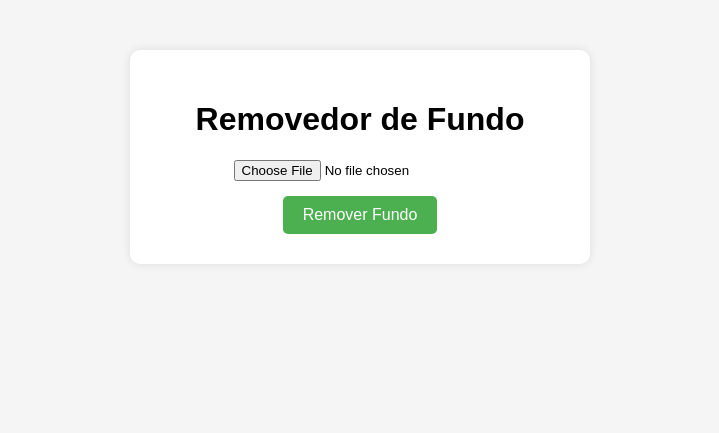
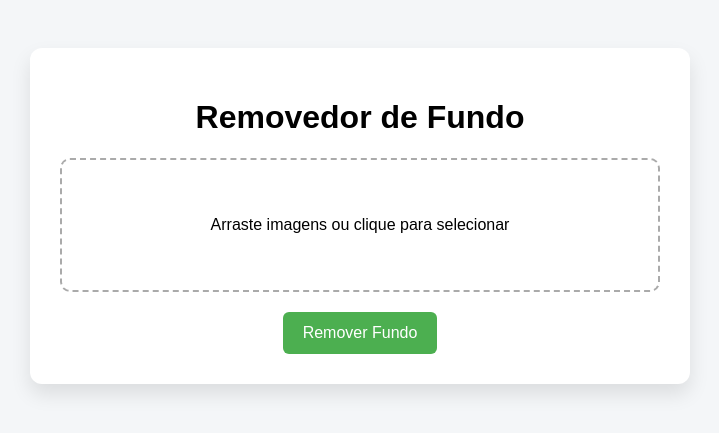
Before and after one commit to Jabes-CS/removedor-de-fundo, a FastAPI app: page / in a window 1280 px wide. Shown: the top 433 px of the page, without its empty margins (280-999 px from the left). Run offline with FastAPI, Linux system fonts and the light colour scheme.

Commit message:
atualizando o frontend

```diff
--- a/app/main.py
+++ b/app/main.py
@@ -21,10 +21,10 @@ output_folder.mkdir(exist_ok=True)
 @app.post("/remover-fundo")
 async def remover(file: UploadFile = File(...)):
 
-    file_id = str(uuid.uuid4())
+    nome_original = Path(file.filename).stem
 
-    input_path = input_folder / f"{file_id}_{file.filename}"
-    output_path = output_folder / f"{file_id}_fundo_removido.png"
+    input_path = input_folder / file.filename
+    output_path = output_folder / f"{nome_original}_fundo_removido.png"
 
     with open(input_path, "wb") as buffer:
         buffer.write(await file.read())
--- a/app/templates/index.html
+++ b/app/templates/index.html
@@ -9,38 +9,54 @@
 
 body{
 font-family: Arial;
+background:#f4f6f8;
 text-align:center;
-background:#f5f5f5;
-margin-top:50px;
+padding:40px;
 }
 
 .container{
 background:white;
+max-width:600px;
+margin:auto;
 padding:30px;
+border-radius:12px;
+box-shadow:0 10px 20px rgba(0,0,0,0.1);
+}
+
+.drop-area{
+border:2px dashed #aaa;
+padding:40px;
 border-radius:10px;
-width:400px;
-margin:auto;
-box-shadow:0 0 10px rgba(0,0,0,0.1);
+cursor:pointer;
+margin-bottom:20px;
+}
+
+.drop-area:hover{
+border-color:#4CAF50;
 }
 
 button{
-padding:10px 20px;
-margin-top:15px;
-border:none;
 background:#4CAF50;
 color:white;
+border:none;
+padding:12px 20px;
 font-size:16px;
-border-radius:5px;
+border-radius:6px;
 cursor:pointer;
 }
 
 button:hover{
-background:#45a049;
+background:#43a047;
 }
 
-img{
+.preview img{
+max-width:120px;
+margin:10px;
+}
+
+.result img{
+max-width:200px;
 margin-top:20px;
-max-width:100%;
 }
 
 </style>
@@ -52,26 +68,53 @@ max-width:100%;
 
 <h1>Removedor de Fundo</h1>
 
-<input type="file" id="fileInput">
+<div class="drop-area" onclick="fileInput.click()">
+<p>Arraste imagens ou clique para selecionar</p>
+<input type="file" id="fileInput" multiple hidden>
+</div>
 
-<br>
+<div class="preview" id="preview"></div>
 
-<button onclick="enviarImagem()">Remover Fundo</button>
+<button onclick="enviarImagens()">Remover Fundo</button>
 
-<div id="resultado"></div>
+<div class="result" id="resultado"></div>
 
 </div>
 
 <script>
 
-async function enviarImagem(){
+const fileInput = document.getElementById("fileInput")
+const preview = document.getElementById("preview")
 
-const file = document.getElementById("fileInput").files[0]
+fileInput.addEventListener("change", mostrarPreview)
 
-if(!file){
-alert("Escolha uma imagem primeiro")
+function mostrarPreview(){
+
+preview.innerHTML=""
+
+const files = fileInput.files
+
+for(const file of files){
+
+const img = document.createElement("img")
+img.src = URL.createObjectURL(file)
+
+preview.appendChild(img)
+
+}
+
+}
+
+async function enviarImagens(){
+
+const files = fileInput.files
+
+if(files.length === 0){
+alert("Selecione pelo menos uma imagem")
 return
 }
+
+for(const file of files){
 
 const formData = new FormData()
 formData.append("file", file)
@@ -85,14 +128,31 @@ const blob = await response.blob()
 
 const url = URL.createObjectURL(blob)
 
-document.getElementById("resultado").innerHTML = `
-<h3>Resultado:</h3>
-<img src="${url}">
-<br><br>
-<a href="${url}" download="imagem_sem_fundo.png">
-<button>Baixar imagem</button>
-</a>
-`
+const nomeOriginal = file.name.split(".")[0]
+const novoNome = nomeOriginal + "_fundo_removido.png"
+
+const container = document.createElement("div")
+
+const img = document.createElement("img")
+img.src = url
+img.style.maxWidth = "200px"
+
+const link = document.createElement("a")
+link.href = url
+link.download = novoNome
+
+const botao = document.createElement("button")
+botao.innerText = "Baixar"
+
+link.appendChild(botao)
+
+container.appendChild(img)
+container.appendChild(document.createElement("br"))
+container.appendChild(link)
+
+document.getElementById("resultado").appendChild(container)
+
+}
 
 }
 
```
Also changed, not shown: img_input/ChatGPT Image 19 de fev. de 2026, 20_13_26.png (added), img_input/bf078aaf-cfbb-49d2-b641-a84abc2eccec_favicon.png (added), img_input/favicon.png (added), img_input/premium_photo-1685086785636-2a1a0e5b591f.avif (added), img_output/ChatGPT Image 19 de fev. de 2026, 20_13_26_fundo_removido.png (added), img_output/bf078aaf-cfbb-49d2-b641-a84abc2eccec_fundo_removido.png (added), img_output/favicon_fundo_removido.png (added), img_output/premium_photo-1685086785636-2a1a0e5b591f_fundo_removido.png (added).
